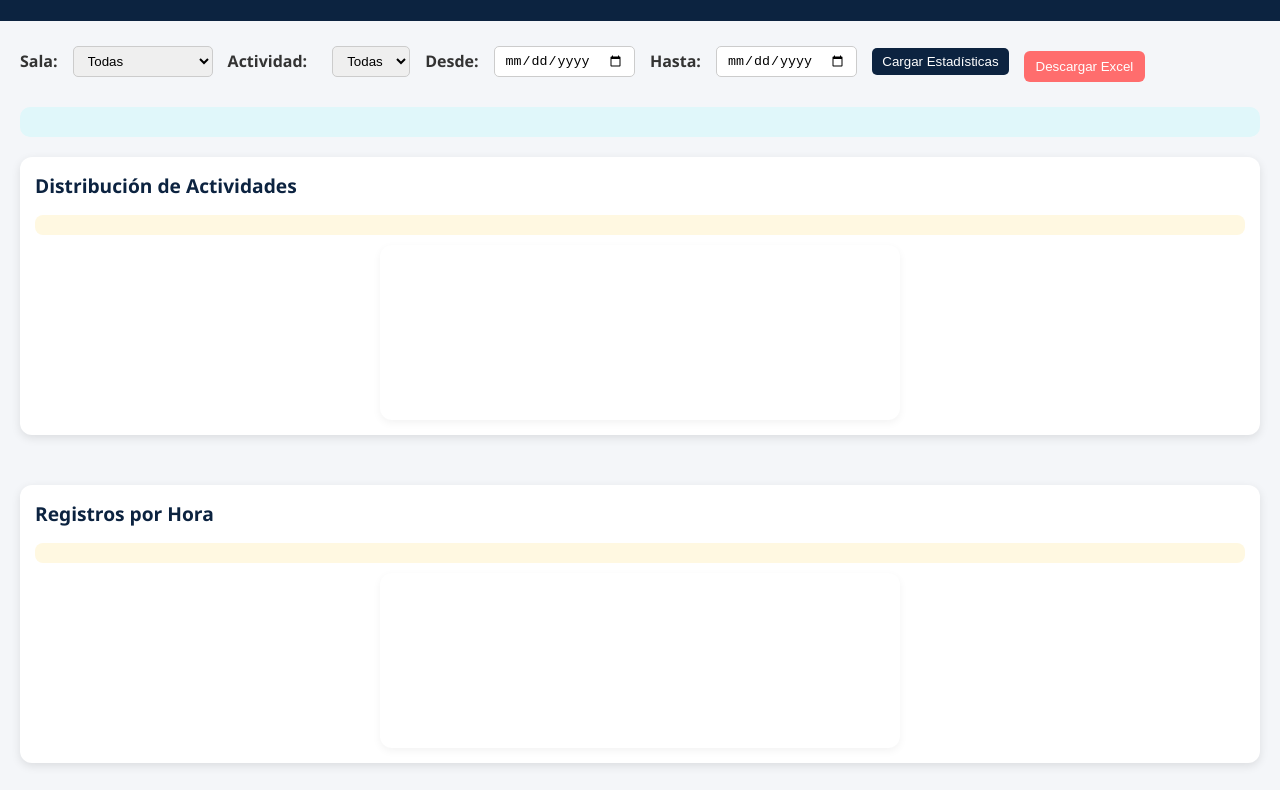
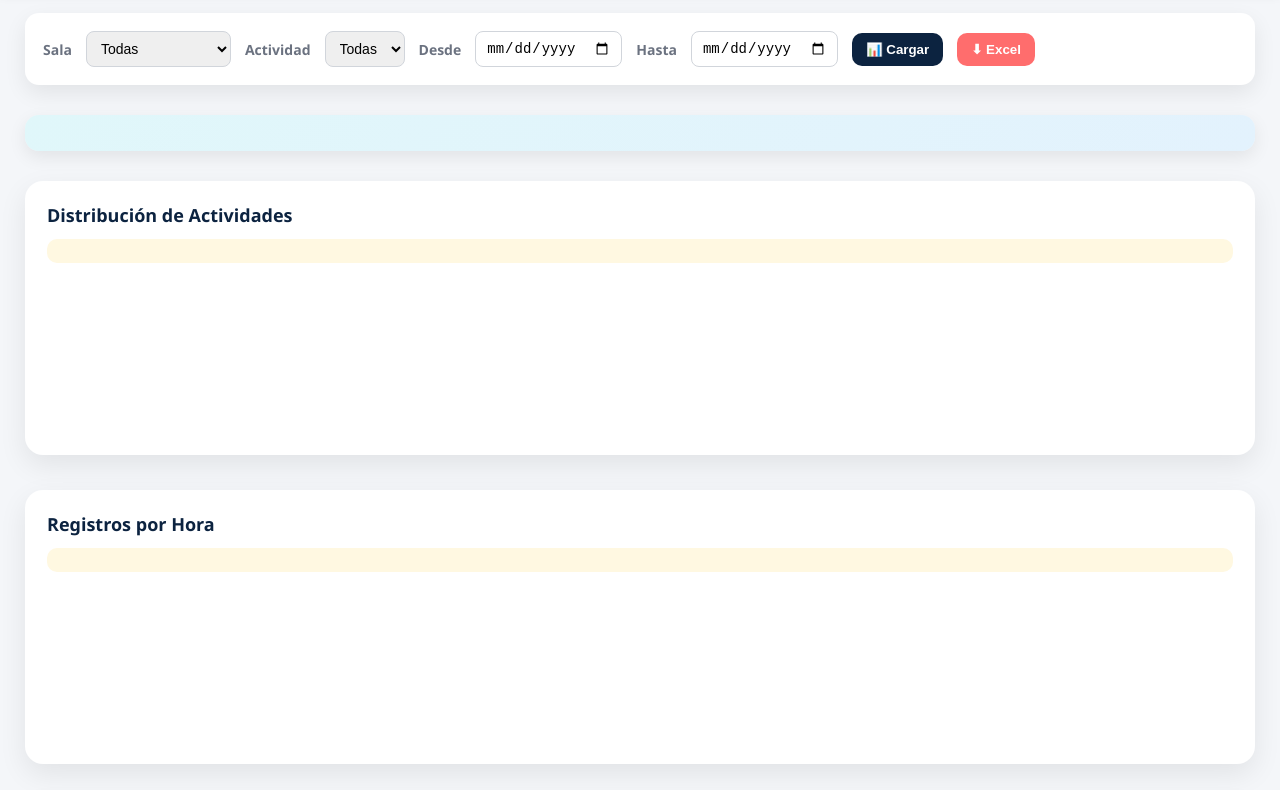
Before and after one commit to caareg2000-cmyk/centro-autoacceso, a website: page public/admin.html in a window 1280 px wide. Shown: the part 95-885 px from the top of the page. Drawn offline with nearby package versions, Linux system fonts and the light colour scheme.

Commit message:
Update admin.html

```diff
--- a/public/admin.html
+++ b/public/admin.html
@@ -5,169 +5,223 @@
   <meta name="viewport" content="width=device-width, initial-scale=1.0" />
   <title>Panel Admin - Centro de Autoacceso</title>
 
-  <!-- Estilos -->
-  <link rel="stylesheet" href="styles.css" />
+  <!-- Chart.js -->
+  <script src="https://cdn.jsdelivr.net/npm/chart.js"></script>
 
   <style>
+    :root {
+      --primary: #0c2340;
+      --secondary: #1e3a5f;
+      --accent: #ff6d6d;
+      --bg: #f4f6f9;
+      --card: #ffffff;
+      --text: #333;
+      --muted: #6b7280;
+    }
+
+    * {
+      box-sizing: border-box;
+    }
+
     body {
       font-family: 'Segoe UI', Tahoma, Geneva, Verdana, sans-serif;
       margin: 0;
-      padding: 0;
-      background: #f4f6f9;
-      color: #333;
+      background: var(--bg);
+      color: var(--text);
     }
 
     header {
-      background: #0c2340;
+      background: linear-gradient(135deg, var(--primary), var(--secondary));
       color: white;
-      padding: 15px 0;
+      padding: 25px;
       text-align: center;
+      box-shadow: 0 4px 12px rgba(0,0,0,.15);
+    }
+
+    header h1 {
+      margin: 0;
+      font-size: 24px;
+      letter-spacing: .03em;
     }
 
     main {
-      padding: 20px;
-      max-width: 1300px;
+      max-width: 1400px;
       margin: auto;
+      padding: 25px;
     }
 
+    /* =========================
+       FILTROS
+       ========================= */
     .filtro {
-      margin-bottom: 25px;
+      background: var(--card);
+      padding: 18px;
+      border-radius: 14px;
       display: flex;
-      gap: 15px;
       flex-wrap: wrap;
+      gap: 14px;
       align-items: center;
+      box-shadow: 0 8px 22px rgba(0,0,0,.08);
+      margin-bottom: 30px;
     }
 
     .filtro label {
       font-weight: 600;
+      font-size: 14px;
+      color: var(--muted);
     }
 
-    .filtro input,
     .filtro select,
-    .filtro button {
-      padding: 6px 10px;
-      border-radius: 5px;
-      border: 1px solid #ccc;
-      cursor: pointer;
+    .filtro input {
+      padding: 8px 10px;
+      border-radius: 8px;
+      border: 1px solid #d1d5db;
+      font-size: 14px;
     }
 
+    .filtro button {
+      padding: 9px 14px;
+      border-radius: 10px;
+      border: none;
+      font-weight: 600;
+      cursor: pointer;
+      transition: transform .15s ease, box-shadow .15s ease;
+    }
+
+    #btnCargar {
+      background: var(--primary);
+      color: white;
+    }
+
+    #btnExport {
+      background: var(--accent);
+      color: white;
+    }
+
+    .filtro button:hover {
+      transform: translateY(-2px);
+      box-shadow: 0 6px 14px rgba(0,0,0,.15);
+    }
+
+    /* =========================
+       RESUMEN GLOBAL
+       ========================= */
+    #resumenGlobal {
+      background: linear-gradient(135deg, #e0f7fa, #e3f2fd);
+      padding: 18px;
+      border-radius: 14px;
+      font-weight: 600;
+      color: #034a57;
+      margin-bottom: 30px;
+      box-shadow: 0 6px 18px rgba(0,0,0,.08);
+    }
+
+    /* =========================
+       SECCIONES
+       ========================= */
     .grafico-seccion {
-      margin-bottom: 50px;
-      background: white;
-      padding: 15px;
-      border-radius: 12px;
-      box-shadow: 0 3px 10px rgba(0, 0, 0, 0.1);
+      background: var(--card);
+      padding: 22px;
+      border-radius: 18px;
+      margin-bottom: 35px;
+      box-shadow: 0 10px 28px rgba(0,0,0,.08);
     }
 
     .grafico-seccion h2 {
-      margin-top: 0;
-      font-size: 1.2em;
-      color: #0c2340;
+      margin: 0 0 12px;
+      font-size: 18px;
+      color: var(--primary);
+    }
+
+    .resumen-local {
+      background: #fff8e1;
+      padding: 12px;
+      border-radius: 10px;
+      margin-bottom: 15px;
+      font-size: 14px;
+      color: #7a5c00;
     }
 
     .graficos-container {
       display: flex;
       flex-wrap: wrap;
+      justify-content: center;
       gap: 20px;
-      justify-content: center;
     }
 
     .grafico-container {
-      background: white;
-      padding: 10px;
-      border-radius: 12px;
-      box-shadow: 0 3px 8px rgba(0, 0, 0, 0.05);
-      flex: 1 1 400px;
+      flex: 1 1 420px;
       min-width: 300px;
-      max-width: 500px;
+      max-width: 550px;
     }
 
     canvas {
-      max-height: 350px;
+      max-height: 360px;
     }
 
-    button#btnCargar {
-      background: #0c2340;
-      color: white;
-      border: none;
+    /* =========================
+       HEATMAP
+       ========================= */
+    #heatmap {
+      overflow-x: auto;
+      margin-top: 15px;
     }
 
-    button#btnCargar:hover {
-      background: #193763;
+    .heatmap-table {
+      border-collapse: separate;
+      border-spacing: 4px;
+      width: 100%;
+      font-size: 12px;
     }
 
-    button#btnExport {
-      background: #ff6d6d;
-      color: white;
-      border: none;
-      margin-top: 10px;
-      padding: 8px 12px;
-      border-radius: 6px;
+    .heatmap-table th {
+      background: #f3f4f6;
+      padding: 6px;
+      border-radius: 8px;
+      font-weight: 600;
     }
 
-    button#btnExport:hover {
-      background: #ff4d4d;
+    .heatmap-table td {
+      width: 32px;
+      height: 32px;
+      border-radius: 8px;
+      text-align: center;
+      font-weight: 600;
+      cursor: default;
+      transition: transform .15s ease, box-shadow .15s ease;
     }
 
-    #resumenGlobal {
-      background: #e0f7fa;
-      padding: 15px;
-      border-radius: 10px;
-      margin-bottom: 20px;
-      font-weight: 600;
-      color: #006064;
-    }
-
-    .resumen-local {
-      background: #fff8e1;
-      padding: 10px;
-      border-radius: 8px;
-      margin: 10px 0;
-      font-size: 0.9em;
-      color: #8b6b00;
-    }
-
-    /* Mapa de calor */
-    #heatmap {
-      display: grid;
-      grid-template-columns: repeat(24, 1fr);
-      gap: 1px;
-      margin-top: 10px;
-    }
-
-    .heat-cell {
-      width: 100%;
-      aspect-ratio: 1;
-      background: #e0e0e0;
-      border-radius: 3px;
-      transition: background 0.3s;
+    .heatmap-table td:hover {
+      transform: scale(1.2);
+      box-shadow: 0 4px 12px rgba(0,0,0,.2);
+      z-index: 2;
     }
 
     .heat-legend {
       display: flex;
       justify-content: space-between;
-      font-size: 0.8em;
-      margin-top: 5px;
+      font-size: 13px;
+      margin-top: 10px;
+      color: var(--muted);
     }
 
-    /* Nueva sección de actividad dinámica */
-    #actividad {
-      margin-left: 10px;
+    @media (max-width: 600px) {
+      header h1 {
+        font-size: 20px;
+      }
     }
   </style>
-
-  <!-- Librerías -->
-  <script src="https://cdn.jsdelivr.net/npm/chart.js"></script>
 </head>
 
 <body>
   <header>
-    <h1>Panel Admin - Estadísticas de Asistencia</h1>
+    <h1>Panel de Estadísticas · Centro de Autoacceso</h1>
   </header>
 
   <main>
+    <!-- FILTROS -->
     <div class="filtro">
-      <label for="sala">Sala:</label>
+      <label>Sala</label>
       <select id="sala">
         <option value="">Todas</option>
         <option>Medios Digitales</option>
@@ -178,28 +232,25 @@
         <option>Len 7</option>
       </select>
 
-      <label for="actividad">Actividad:</label>
+      <label>Actividad</label>
       <select id="actividad">
         <option value="">Todas</option>
-        <!-- Se llenará dinámicamente según la sala -->
       </select>
 
-      <label for="desde">Desde:</label>
+      <label>Desde</label>
       <input type="date" id="desde" />
 
-      <label for="hasta">Hasta:</label>
+      <label>Hasta</label>
       <input type="date" id="hasta" />
 
-      <button id="btnCargar">Cargar Estadísticas</button>
-      <button id="btnExport">Descargar Excel</button>
+      <button id="btnCargar">📊 Cargar</button>
+      <button id="btnExport">⬇ Excel</button>
     </div>
 
-    <!-- Resumen global -->
+    <!-- RESUMEN -->
     <div id="resumenGlobal"></div>
 
-    <!-- Contenedor de estadísticas -->
-    <div id="estadisticas">
-      <!-- Actividades -->
+    <!-- ACTIVIDADES -->
     <section class="grafico-seccion">
       <h2>Distribución de Actividades</h2>
       <div class="resumen-local" id="resumenActividades"></div>
@@ -210,7 +261,7 @@
       </div>
     </section>
 
-      <!-- Registros por hora -->
+    <!-- HORAS -->
     <section class="grafico-seccion">
       <h2>Registros por Hora</h2>
       <div class="resumen-local" id="resumenHora"></div>
@@ -221,7 +272,7 @@
       </div>
     </section>
 
-      <!-- Registros por día -->
+    <!-- DIAS -->
     <section class="grafico-seccion">
       <h2>Registros por Día</h2>
       <div class="resumen-local" id="resumenDia"></div>
@@ -232,9 +283,9 @@
       </div>
     </section>
 
-      <!-- Mapa de calor -->
+    <!-- HEATMAP -->
     <section class="grafico-seccion">
-        <h2>Mapa de Calor - Actividad por Día y Hora</h2>
+      <h2>Mapa de Calor · Día vs Hora</h2>
       <div class="resumen-local" id="resumenHeatmap"></div>
       <div id="heatmap"></div>
       <div class="heat-legend">
@@ -243,7 +294,6 @@
         <span>Alto</span>
       </div>
     </section>
-    </div>
   </main>
 
   <script src="admin.js"></script>
```
Lines whose indentation alone changed are shown as unchanged.
